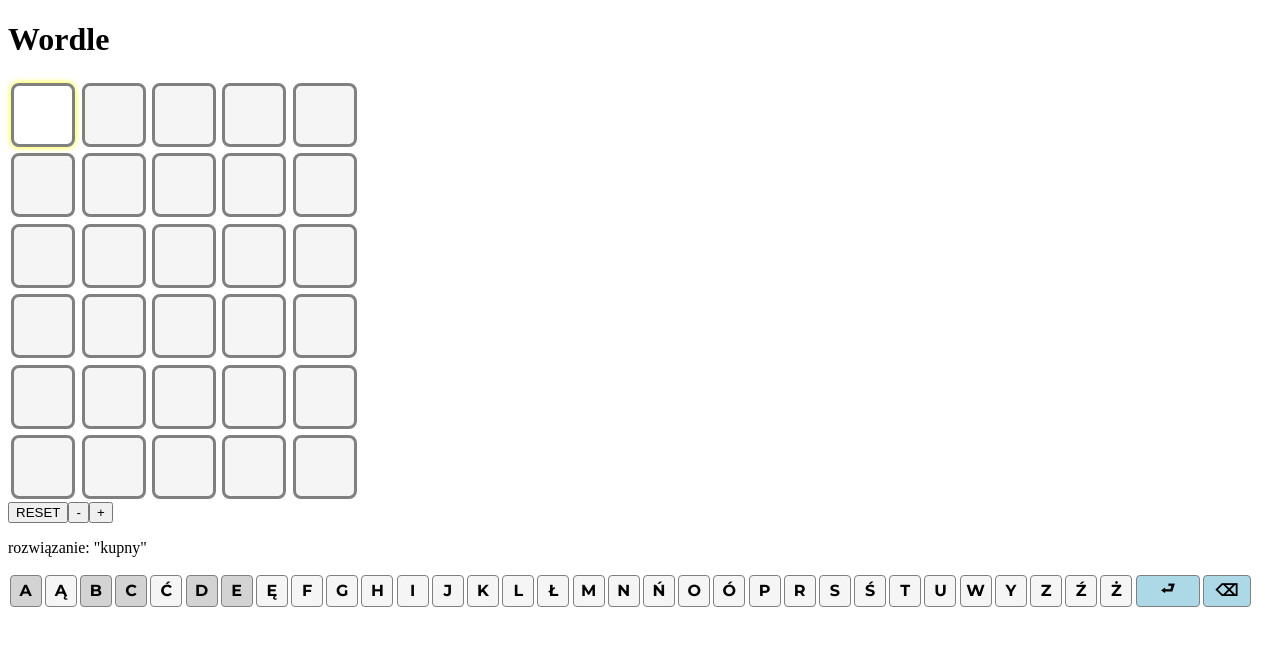
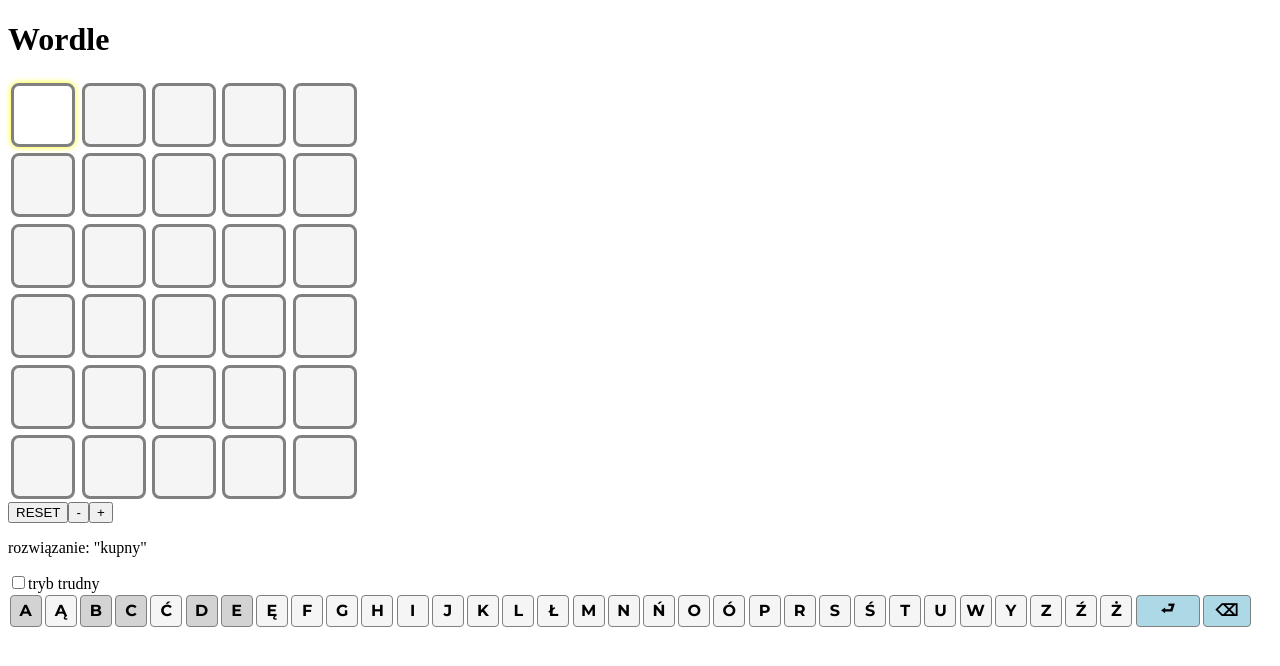
Before and after one commit to damjes/wordle, a React (Vite) app: page / in a window 1280 px wide. Shown: the top 666 px of the page. Built offline with nearby package versions, Linux system fonts and the light colour scheme.

Commit message:
Dodano interfejs trybu trudnego

```diff
--- a/src/Gra.tsx
+++ b/src/Gra.tsx
@@ -18,12 +18,35 @@
 	const [próby, setPróby] = useState(Array(liczbaPrób).fill(''))
 	const [numerPróby, setNumerPróby] = useState(0)
 	const [wygranko, setWygranko] = useState('')
+	const [trybTrudny, setTrybTrudny] = useState(false)
 
 	function resetuj() {
 		setRozwiązanie(losowyElement(listaSłów))
 		setPróby(Array(liczbaPrób).fill(''))
 		setNumerPróby(0)
 		setWygranko('')
+	}
+
+	function czyMogęPrzełączyćTrybTrudny() {
+		if(wygranko != '') {
+			return false // zablokuj przełączanie po wygranej/przegranej
+		}
+		if(numerPróby > 0) {
+			return false // zablokuj przełączanie po rozpoczęciu gry
+		}
+		if(próby[0] != '') {
+			return false // zablokuj przełączanie po rozpoczęciu gry
+		}
+
+		return true
+	}
+
+	function przełączTrybTrudny() {
+		if(czyMogęPrzełączyćTrybTrudny()) {
+			setTrybTrudny(!trybTrudny)
+		} else {
+			alert('Nie można przełączyć trybu po rozpoczęciu gry.')
+		}
 	}
 
 	const wypróbowane: string = próby.slice(numerPróby - 1).join('')
@@ -67,6 +90,10 @@
 		<button onClick={() => setNumerPróby(numerPróby-1)}>-</button>
 		<button onClick={() => setNumerPróby(numerPróby+1)}>+</button>
 		<p>rozwiązanie: {'"' + rozwiązanie + '"'}</p>
+		<label>
+			<input type="checkbox" checked={trybTrudny} onChange={przełączTrybTrudny} />
+			tryb trudny
+		</label>
 		<Klawiatura
 			wypróbowane="abcde"
 			rozwiązanie={rozwiązanie}
```
